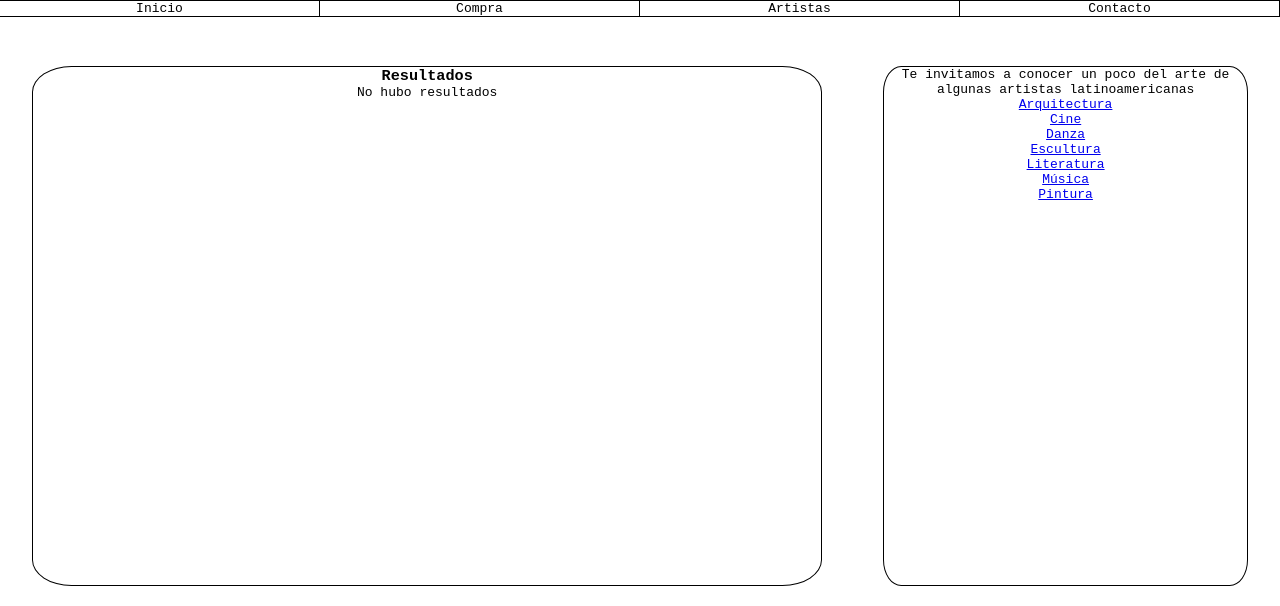
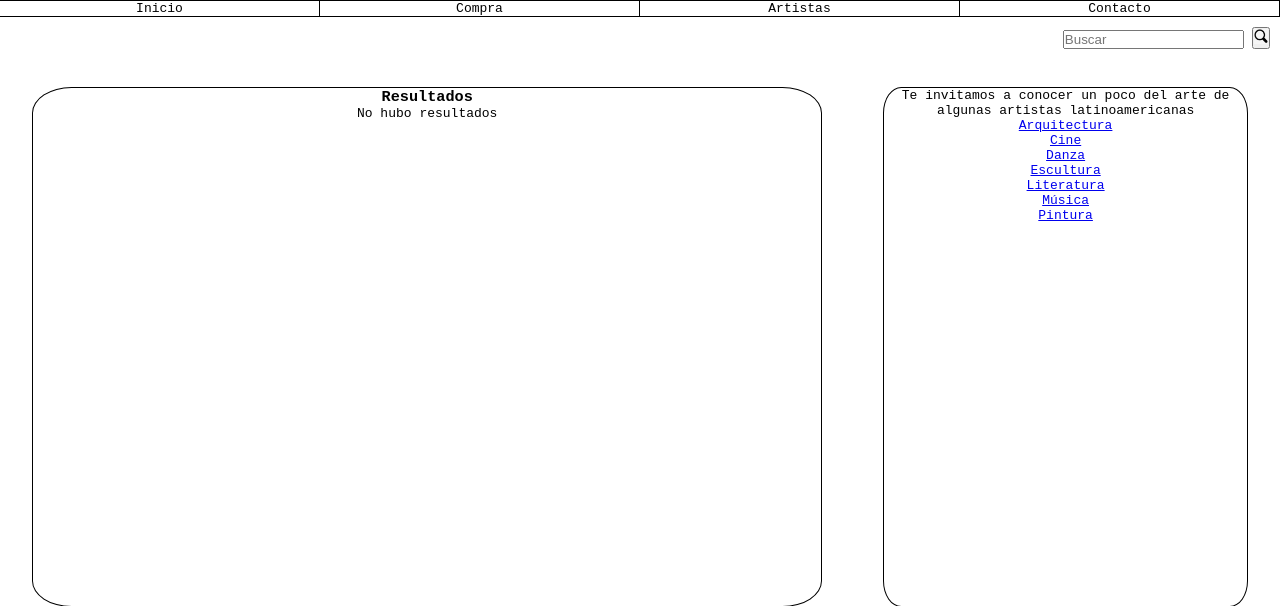
Before and after one commit to AldoGaM/ArteLatina, a PHP site: page /search.php?busqueda=1 in a window 1280 px wide. Shown: the part 125-731 px from the top of the page. Run offline with PHP 8.4, Linux system fonts and the light colour scheme; data that the repository does not hold is empty.

Commit message:
Added search bar

```diff
--- a/artista.php
+++ b/artista.php
@@ -66,6 +66,12 @@
                 <li><a href="./contacto.php">Contacto</a></li>
             </ul>
         </nav>
+        <div class="search-option">
+            <form action="search.php" method="get">
+                <input type="search" name="busqueda" placeholder="Buscar">
+                <button type="submit"><img src="assets/images/search-icon.png" alt="Buscar"></button>
+            </form>
+        </div>
     </header>
     <main>
         <div id="principal">
--- a/assets/styles/index-style-mobile.css
+++ b/assets/styles/index-style-mobile.css
@@ -69,6 +69,16 @@ nav ul li a{
     color: black;
 }
 
+.search-option {
+    padding: 10px;
+    display: flex;
+    flex-direction: row-reverse;
+}
+
+button[type="submit"] img{
+    height: 15px;
+}
+
 main {
     align-self: center;
     width: 95vw;
--- a/contacto.php
+++ b/contacto.php
@@ -28,6 +28,12 @@
                 <li><a href="#">Contacto</a></li>
             </ul>
         </nav>
+        <div class="search-option">
+            <form action="search.php" method="get">
+                <input type="search" name="busqueda" placeholder="Buscar">
+                <button type="submit"><img src="assets/images/search-icon.png" alt="Buscar"></button>
+            </form>
+        </div>
     </header>
     <main>
         <div id="principal">
--- a/index.php
+++ b/index.php
@@ -28,6 +28,12 @@
                 <li><a href="./contacto.php">Contacto</a></li>
             </ul>
         </nav>
+        <div class="search-option">
+            <form action="search.php" method="get">
+                <input type="search" name="busqueda" placeholder="Buscar">
+                <button type="submit"><img src="assets/images/search-icon.png" alt="Buscar"></button>
+            </form>
+        </div>
     </header>
     <main>
         <div id="principal">
--- a/login.php
+++ b/login.php
@@ -26,6 +26,12 @@
                 <li><a href="./contacto.php">Contacto</a></li>
             </ul>
         </nav>
+        <div class="search-option">
+            <form action="search.php" method="get">
+                <input type="search" name="busqueda" placeholder="Buscar">
+                <button type="submit"><img src="assets/images/search-icon.png" alt="Buscar"></button>
+            </form>
+        </div>
     </header>
     <main>
         <div id="principal">
--- a/pais.php
+++ b/pais.php
@@ -58,6 +58,12 @@
                 <li><a href="./contacto.php">Contacto</a></li>
             </ul>
         </nav>
+        <div class="search-option">
+            <form action="search.php" method="get">
+                <input type="search" name="busqueda" placeholder="Buscar">
+                <button type="submit"><img src="assets/images/search-icon.png" alt="Buscar"></button>
+            </form>
+        </div>
     </header>
     <main>
         <div id="principal">
--- a/registro.php
+++ b/registro.php
@@ -28,6 +28,12 @@
                 <li><a href="#">Contacto</a></li>
             </ul>
         </nav>
+        <div class="search-option">
+            <form action="search.php" method="get">
+                <input type="search" name="busqueda" placeholder="Buscar">
+                <button type="submit"><img src="assets/images/search-icon.png" alt="Buscar"></button>
+            </form>
+        </div>
     </header>
     <main>
         <div id="principal">
--- a/search.php
+++ b/search.php
@@ -65,12 +65,18 @@
         </div>
         <nav>
             <ul id="barra-principal">
-                <li><a href="#">Inicio</a></li>
+                <li><a href="index.php">Inicio</a></li>
                 <li><a href="#">Compra</a></li>
                 <li><a href="artista.php">Artistas</a></li>
                 <li><a href="./contacto.php">Contacto</a></li>
             </ul>
         </nav>
+        <div class="search-option">
+            <form action="search.php" method="get">
+                <input type="search" name="busqueda" placeholder="Buscar">
+                <button type="submit"><img src="assets/images/search-icon.png" alt="Buscar"></button>
+            </form>
+        </div>
     </header>
     <main>
         <div id="principal">
--- a/tipo.php
+++ b/tipo.php
@@ -59,6 +59,12 @@
                 <li><a href="./contacto.php">Contacto</a></li>
             </ul>
         </nav>
+        <div class="search-option">
+            <form action="search.php" method="get">
+                <input type="search" name="busqueda" placeholder="Buscar">
+                <button type="submit"><img src="assets/images/search-icon.png" alt="Buscar"></button>
+            </form>
+        </div>
     </header>
     <main>
         <div id="principal">
```
Also changed, not shown: assets/images/search-icon.png (added).
